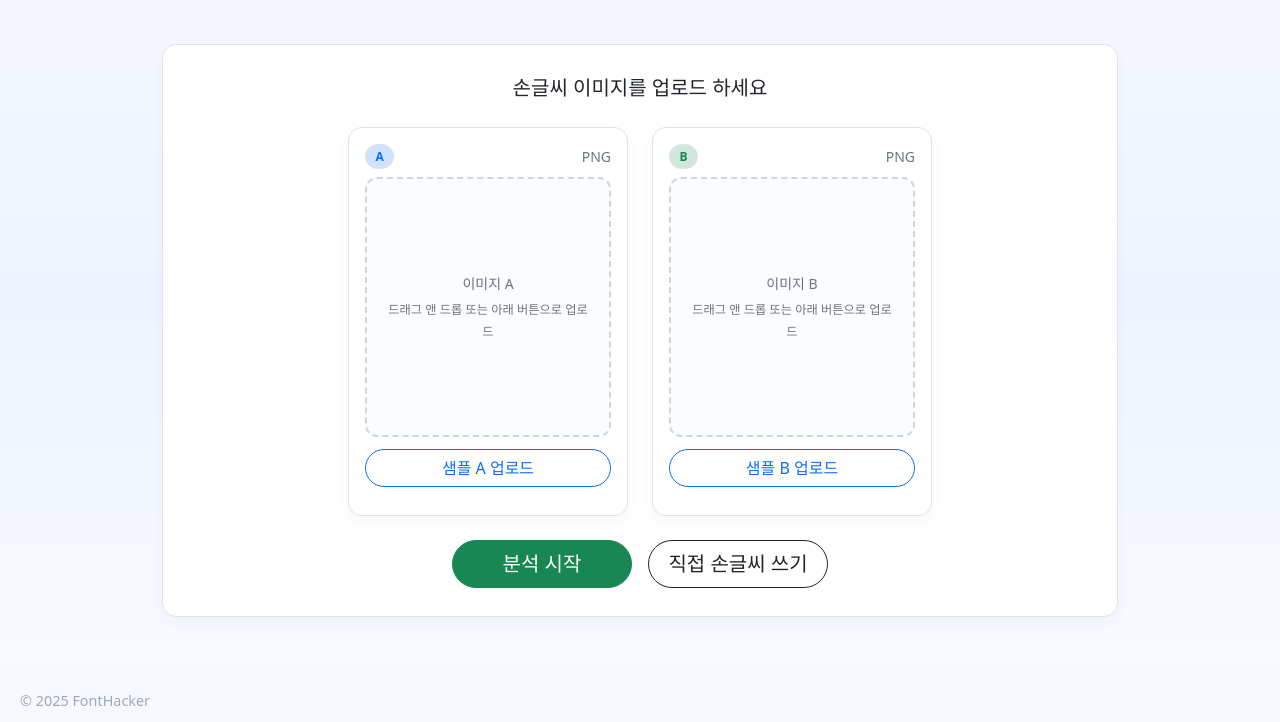
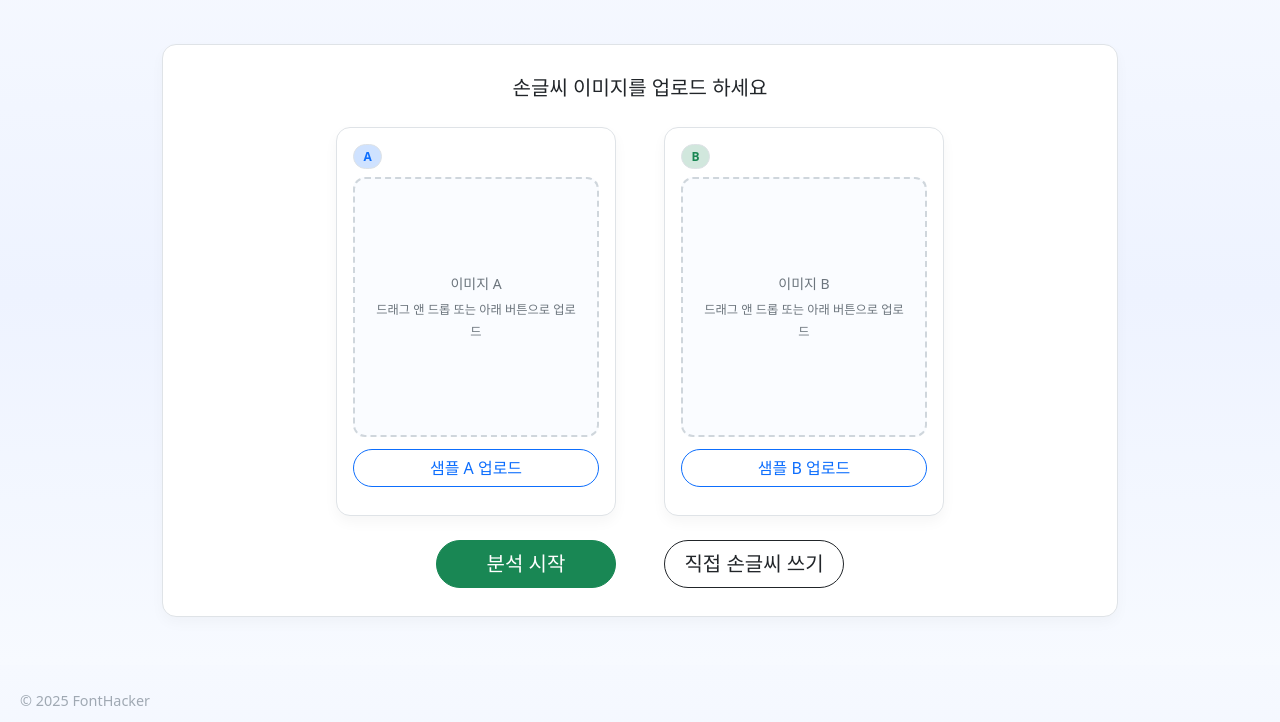
Before and after one commit to kiimsmm/Handwriting_Webpage, a plain HTML site: page index.html in a window 1280 px wide. Shown: the part 78-800 px from the top of the page. Drawn offline with nearby package versions, Linux system fonts and the light colour scheme.

Commit message:
손글씨

```diff
--- a/index.html
+++ b/index.html
@@ -1,7 +1,4 @@
 <!-- index.html -->
-<!-- index.html -->
-<!-- 수정 대상: index.html 개선안 -->
-<!-- 목표: 이미지 업로드 시 이미지 미리보기 표시 + 드래그 앤 드롭 기능 추가 -->
 <!DOCTYPE html>
 <html lang="ko">
 <head>
@@ -145,12 +142,12 @@
     <div class="fh-section text-center">
         <p class="lead mb-4">손글씨 이미지를 업로드 하세요</p>
         <p class="lead mb-4"></p>
-        <div class="d-flex justify-content-center gap-4 flex-wrap">
+        <div class="d-flex justify-content-center flex-wrap gap-5 upload-row">
             <!-- 카드 A -->
             <div class="upload-card">
-                <div class="d-flex align-items-center justify-content-between">
+                <div class="d-flex align-items-center flex-wrap gap-4">
                     <span class="badge bg-primary-subtle text-primary border badge-ab">A</span>
-                    <small class="text-secondary">PNG</small>
+                    <small class="text-secondary"></small>
                 </div>
                 <div class="upload-box mt-2" id="box1"
                      ondrop="dropHandler(event, 'file1')"
@@ -168,9 +165,9 @@
 
             <!-- 카드 B -->
             <div class="upload-card">
-                <div class="d-flex align-items-center justify-content-between">
+                <div class="d-flex align-items-center flex-wrap gap-4">
                     <span class="badge bg-success-subtle text-success border badge-ab">B</span>
-                    <small class="text-secondary">PNG</small>
+                    <small class="text-secondary"></small>
                 </div>
                 <div class="upload-box mt-2" id="box2"
                      ondrop="dropHandler(event, 'file2')"
@@ -188,7 +185,7 @@
         </div>
 
         <!-- 액션 -->
-        <div class="fh-actions d-flex justify-content-center gap-3 mt-4">
+        <div class="fh-actions d-flex justify-content-center gap-5 mt-4">
             <button class="btn btn-success rounded-pill btn-lg" onclick="startAnalysis()">분석 시작</button>
             <a href="draw.html" class="btn btn-outline-dark rounded-pill btn-lg">직접 손글씨 쓰기</a>
         </div>
```
Also changed, not shown: draw.html (+2 -2 lines).
